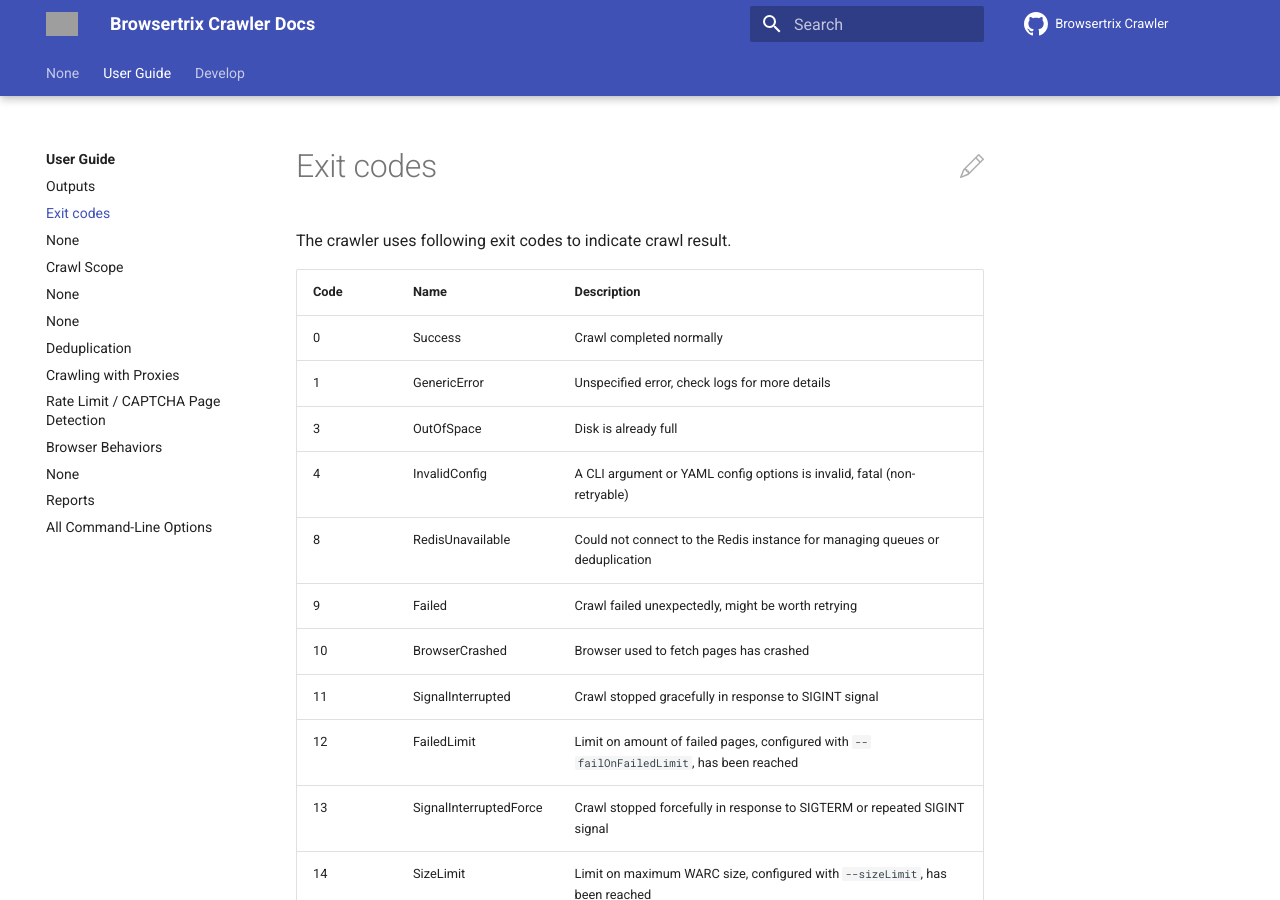
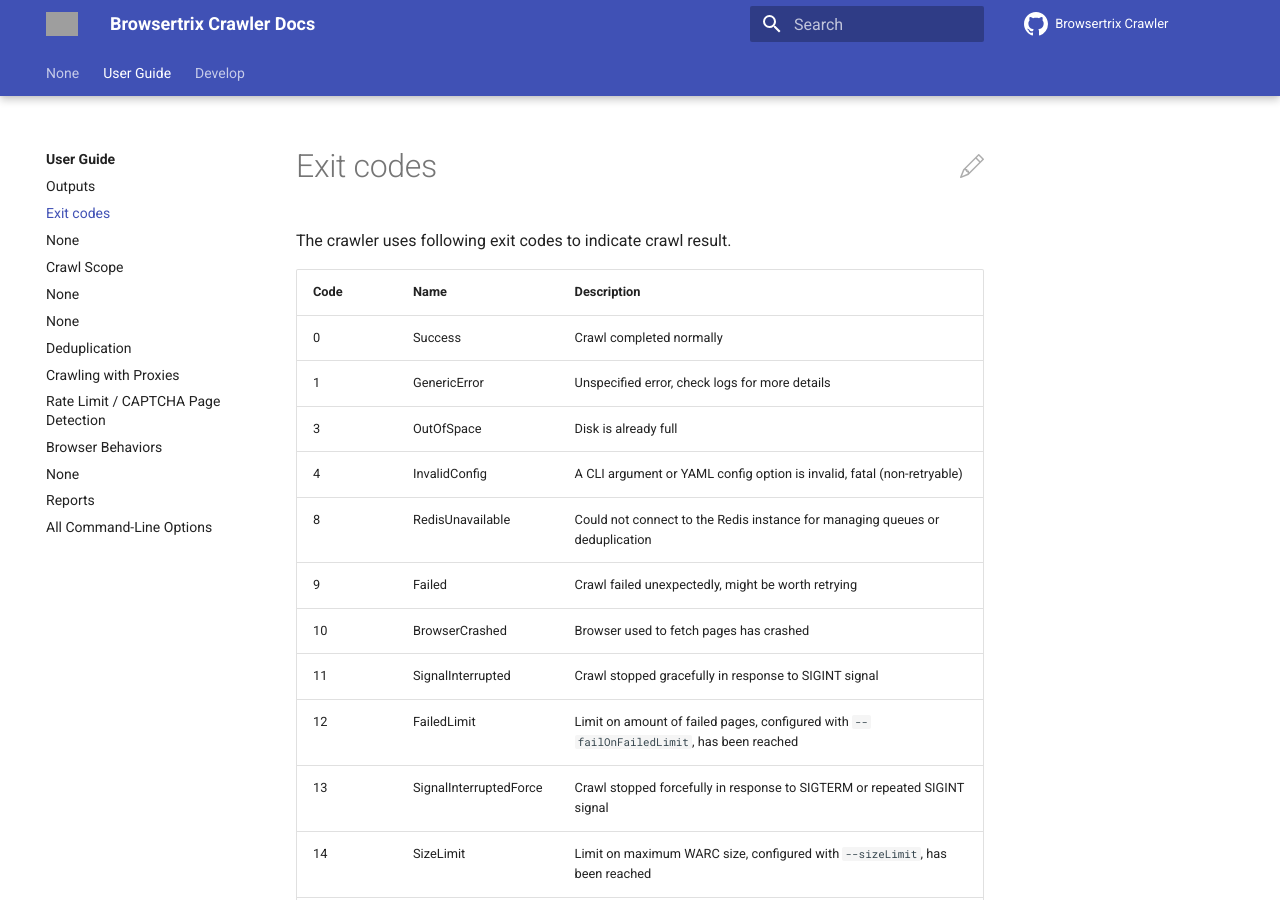
Before and after one commit to webrecorder/browsertrix-crawler, an MkDocs documentation site: the page built from docs/docs/user-guide/exit-codes.md, in a window 1280 px wide and 900 px high. Built offline with MkDocs 1.6.1 and Material for MkDocs 9.7.7, drawn with Linux system fonts in a browser that asks for light colours; comment, search, counter and statistics services are not loaded; grey boxes are pictures that could not be loaded.

Commit message:
Update docs/docs/user-guide/exit-codes.md
Co-authored-by: Tessa Walsh <tessa@bitarchivist.net>

```diff
--- a/docs/docs/user-guide/exit-codes.md
+++ b/docs/docs/user-guide/exit-codes.md
@@ -7,7 +7,7 @@
 | 0 | Success | Crawl completed normally |
 | 1 | GenericError | Unspecified error, check logs for more details |
 | 3 | OutOfSpace | Disk is already full |
-| 4 | InvalidConfig | A CLI argument or YAML config options is invalid, fatal (non-retryable) |
+| 4 | InvalidConfig | A CLI argument or YAML config option is invalid, fatal (non-retryable) |
 | 8 | RedisUnavailable | Could not connect to the Redis instance for managing queues or deduplication |
 | 9 | Failed | Crawl failed unexpectedly, might be worth retrying |
 | 10 | BrowserCrashed | Browser used to fetch pages has crashed |
```
